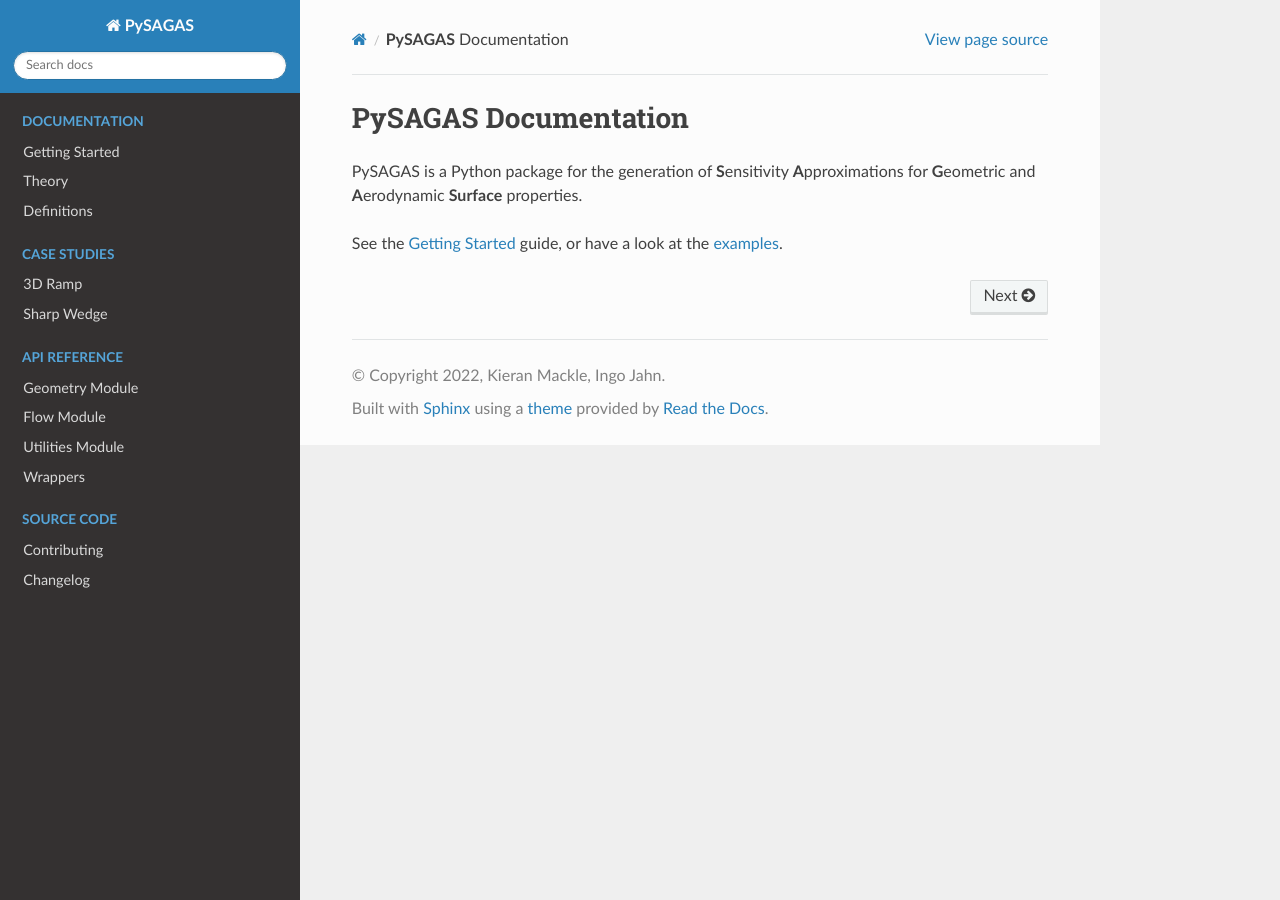
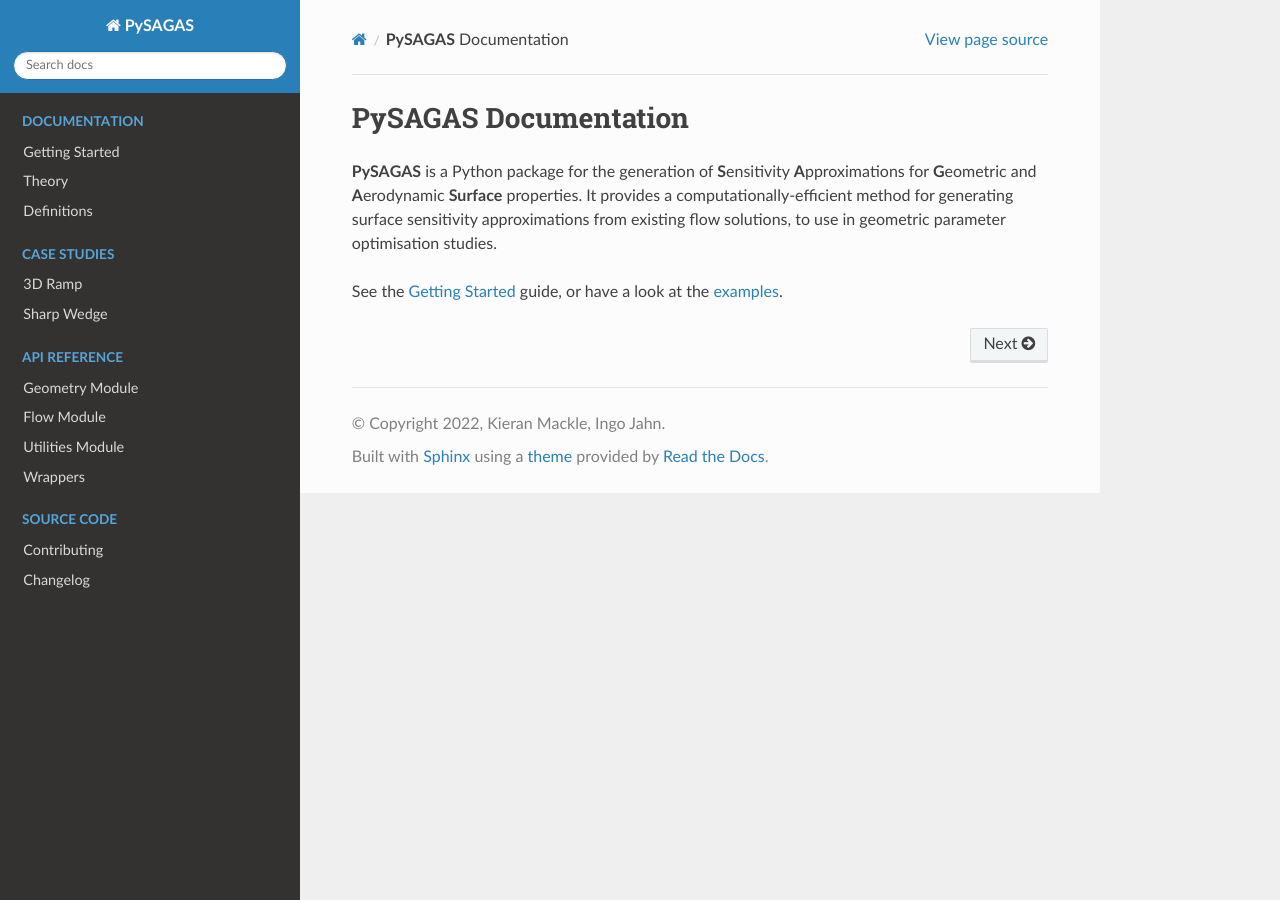
Before and after one commit to kieran-mackle/pysagas, a Sphinx documentation site: the page built from docs/source/index.md, in a window 1280 px wide. Built offline with Sphinx 7.4.7 and the Read the Docs theme 2.0.0, drawn with Linux system fonts in a browser that asks for light colours.

Commit message:
docs: inherit doc snippets from readme

````diff
--- a/README.md
+++ b/README.md
@@ -2,10 +2,16 @@
 
 # PySAGAS
 
-A computationally-efficient method for generating surface sensitivity approximations
-from existing flow solutions.
+<!-- start intro -->
+**PySAGAS** is a Python package for the generation of **S**ensitivity **A**pproximations
+for **G**eometric and **A**erodynamic **Surface** properties.
+It provides a computationally-efficient method for generating
+surface sensitivity approximations from existing flow solutions,
+to use in geometric parameter optimisation studies.
+<!-- end intro -->
 
 <a><img src="https://github.com/0x6080604052/analytics/actions/workflows/tests.yml/badge.svg" alt="Test Status"></a>
+
 
 
 <!-- TABLE OF CONTENTS -->
@@ -94,8 +100,13 @@ PySAGAS is being developed along the following roadmap.
 
 
 ## Contributing
+
+<!-- start contribution guidelines -->
+
 To contribute to `pysagas`, please read the instructions below,
 and stick to the styling of the code.
+
+### Setting up for Development
 
 1. Create a new Python virtual environment to isolate the package. You
 can do so using [`venv`](https://docs.python.org/3/library/venv.html) or
@@ -167,6 +178,8 @@ live, rather than re-building repeatadly.
 sphinx-autobuild source/ build/ --open-browser
 ```
 
+<!-- end contribution guidelines -->
+
 <p align="right">[<a href="#readme-top">back to top</a>]</p>
 
 
--- a/docs/source/index.md
+++ b/docs/source/index.md
@@ -1,7 +1,10 @@
 # **PySAGAS** Documentation
 
-PySAGAS is a Python package for the generation of **S**ensitivity **A**pproximations
-for **G**eometric and **A**erodynamic **Surface** properties.
+
+```{include} ../../README.md
+:start-after: <!-- start intro -->
+:end-before: <!-- end intro -->
+```
 
 See the [Getting Started](documentation/getting-started) guide, or have a look
 at the [examples](examples/ramp_3d.md).
````
Also changed, not shown: other parts of README.md (+1 -1 lines), docs/source/documentation/contributing_docs/guidelines.md (+3 -72 lines), docs/source/documentation/contributing_docs/index.md (+0 -1 lines).
